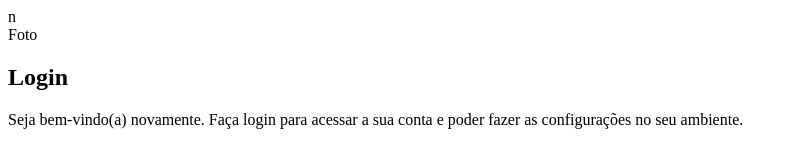
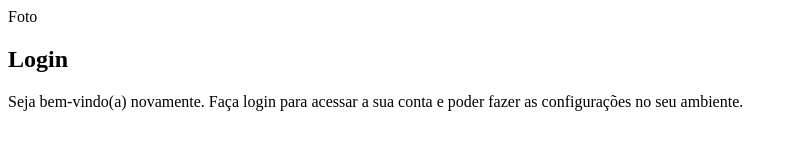
Before and after one commit to AlmaNegr/projeto-login, a plain HTML site: page index.html in a window 1280 px wide. Shown: the whole page, without its empty margins (0-798 px from the left). Drawn offline with Linux system fonts and the light colour scheme.

Commit message:
atualizei o projeto

```diff
--- a/index.html
+++ b/index.html
@@ -4,7 +4,7 @@
     <meta charset="UTF-8">
     <meta name="viewport" content="width=device-width, initial-scale=1.0">
     <title>Login</title>
-    <link rel="stylesheet" href="estilos/style.css">n
+    <link rel="stylesheet" href="estilos/style.css">
 </head>
 <body>
     <main>
```
